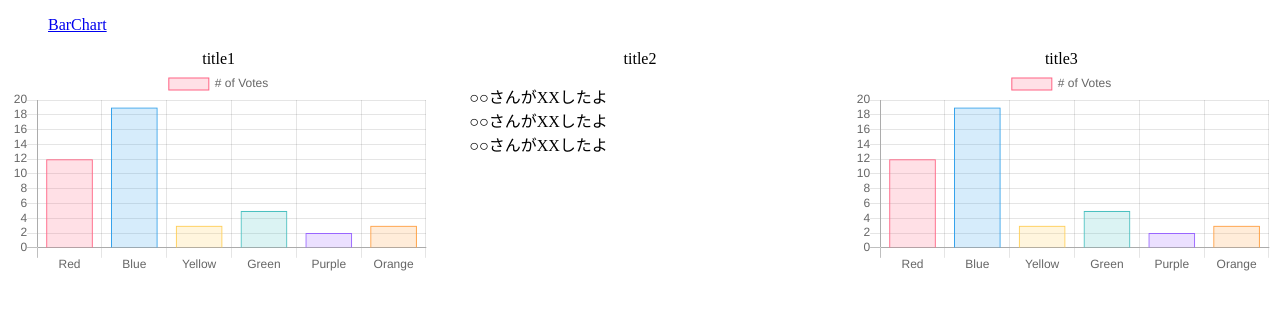
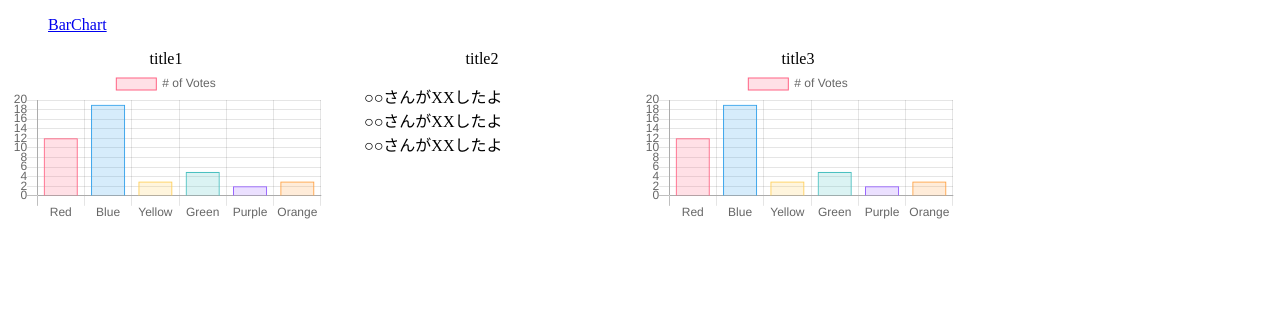
Before and after one commit to hachi-eiji/sandbox-chartjs, an Angular app: page / in a window 1280 px wide. Shown: the top 310 px of the page. Built offline with nearby package versions, Linux system fonts and the light colour scheme.

Commit message:
Grid layoutを入れて二次元を表現

```diff
--- a/src/app/components/main/main.component.scss
+++ b/src/app/components/main/main.component.scss
@@ -2,7 +2,9 @@
 
 .container {
   display: grid;
-  grid-template-columns: repeat(3, 1fr);
+  //IEだと落ちない...
+  // 最小幅300pxを固定して繰り返したい...
+  grid-template-columns: repeat(auto-fill, minmax(300px, 1fr));
   grid-template-rows: repeat(1, auto);
 }
 
```
